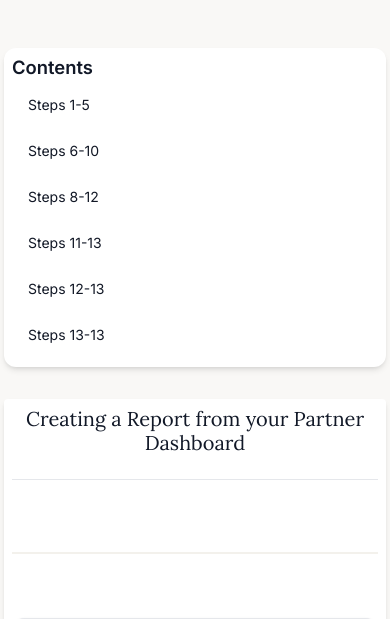
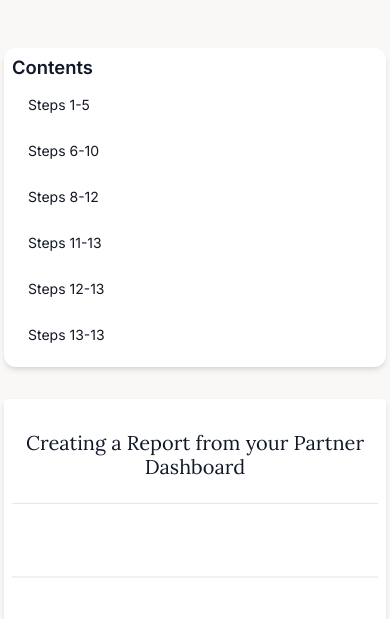
Before and after one commit to elkerdev/elker-scribes, a plain HTML site: page creating-a-report-from-your-partner-dashboard.html in a window 390 px wide. Shown: the top 619 px of the page. Drawn offline with Linux system fonts and the light colour scheme.

Commit message:
Add h1 top margin and fix mobile scrolling on images
- Added top margin to h1 elements on mobile (xl for tablets, lg for phones)
- Fixed touch-action on images from pinch-zoom to auto to allow normal scrolling
- This resolves the issue where users couldn't scroll when touching images

```diff
--- a/styles.css
+++ b/styles.css
@@ -380,8 +380,8 @@ body > .scribe-author,
 @media (max-width: 768px) {
   .scribe-screenshot {
     border-radius: var(--radius-sm);
-    /* Allow pinch-to-zoom on mobile */
-    touch-action: pinch-zoom;
+    /* Allow normal scrolling and pinch-to-zoom on mobile */
+    touch-action: auto;
     /* Make images use full available width */
     width: 100%;
     max-width: none;
@@ -453,6 +453,7 @@ body > .scribe-author,
   h1 {
     font-size: 1.5rem !important;
     line-height: 1.2;
+    margin-top: var(--spacing-xl);
   }
   h2 {
     font-size: 1.35rem !important;
@@ -566,7 +567,10 @@ body > .scribe-author,
     font-size: 14px;
   }
 
-  h1 { font-size: 1.25rem !important; }
+  h1 {
+    font-size: 1.25rem !important;
+    margin-top: var(--spacing-lg);
+  }
   h2 { font-size: 1.15rem !important; }
   h3 { font-size: 1.05rem !important; }
 
```
